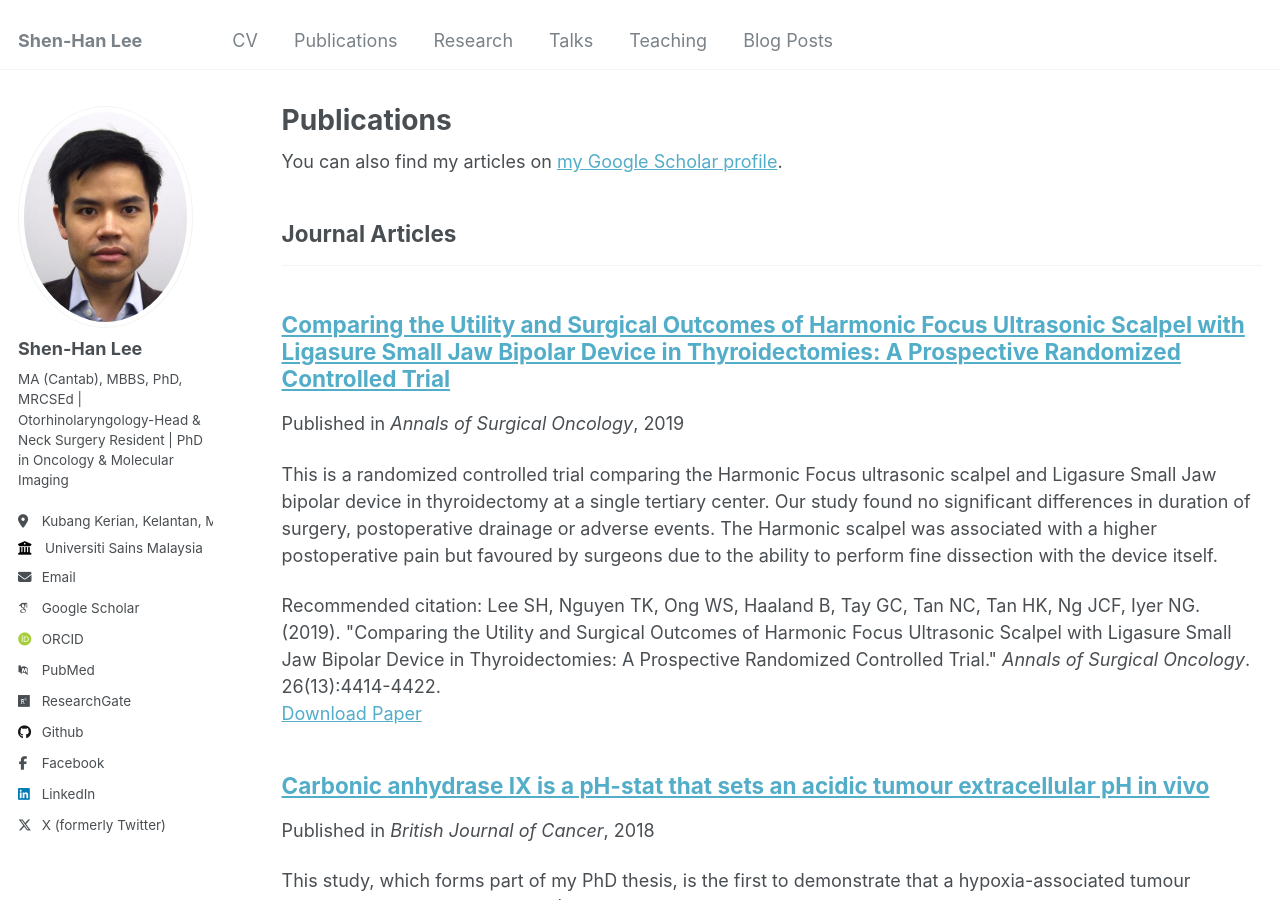
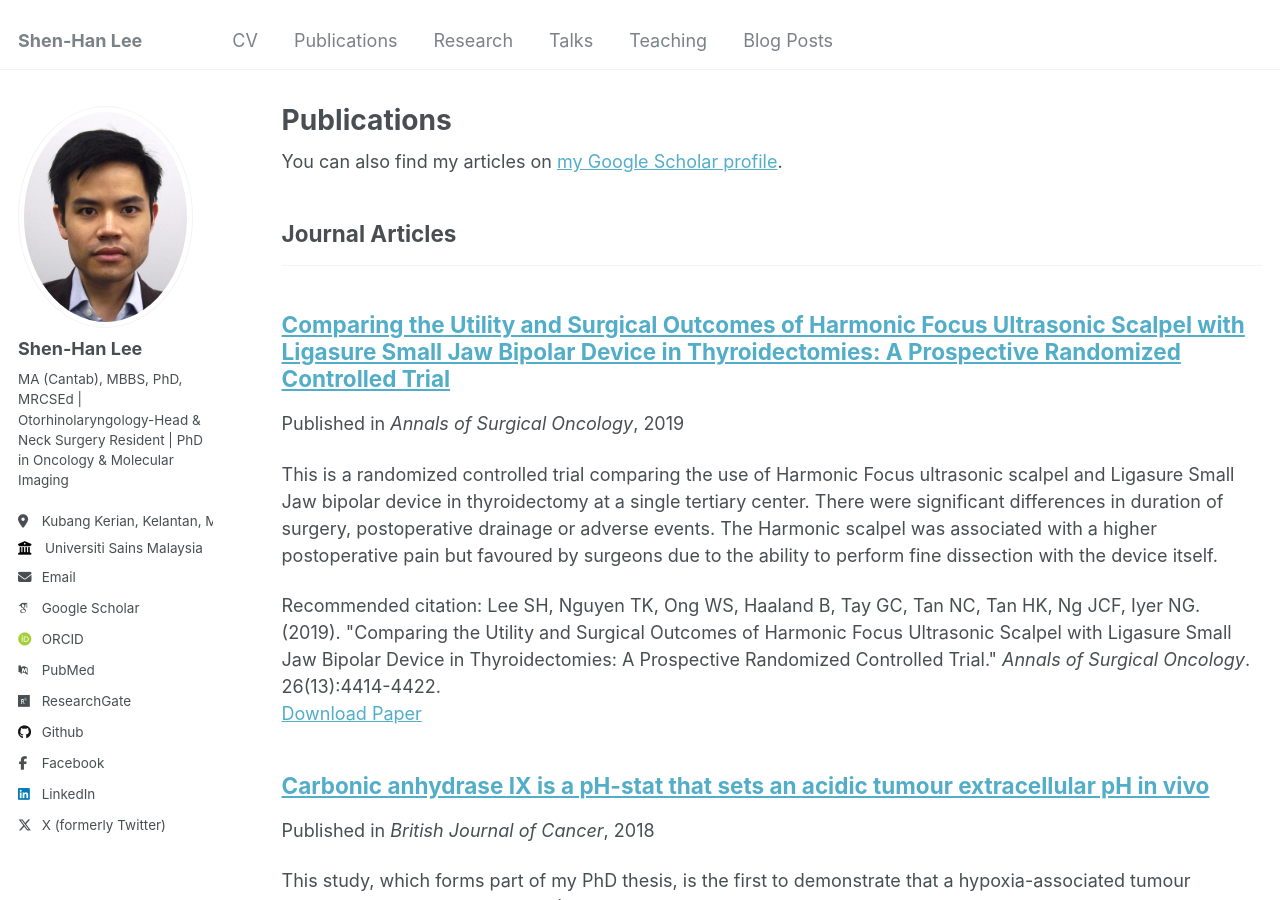
Before and after one commit to shenhanlee/shenhanlee.github.io, a Jekyll site: the page built from _pages/publications.html, in a window 1280 px wide and 900 px high. Built offline with Jekyll 4.4.1, drawn with Linux system fonts in a browser that asks for light colours; some web fonts are replaced.

Commit message:
Merge remote-tracking branch 'origin/master'

```diff
--- a/_publications/2019-11-09-harmonic-vs-ligasure-thyroidectomy-rct.md
+++ b/_publications/2019-11-09-harmonic-vs-ligasure-thyroidectomy-rct.md
@@ -3,7 +3,7 @@ title: "Comparing the Utility and Surgical Outcomes of Harmonic Focus Ultrasonic
 collection: publications
 category: manuscripts
 permalink: /publication/2019-11-09-harmonic-vs-ligasure-thyroidectomy-rct
-excerpt: 'This is a randomized controlled trial comparing the Harmonic Focus ultrasonic scalpel and Ligasure Small Jaw bipolar device in thyroidectomy at a single tertiary center. Our study found no significant differences in duration of surgery, postoperative drainage or adverse events. The Harmonic scalpel was associated with a higher postoperative pain but favoured by surgeons due to the ability to perform fine dissection with the device itself.'
+excerpt: 'This is a randomized controlled trial comparing the use of Harmonic Focus ultrasonic scalpel and Ligasure Small Jaw bipolar device in thyroidectomy at a single tertiary center. There were significant differences in duration of surgery, postoperative drainage or adverse events. The Harmonic scalpel was associated with a higher postoperative pain but favoured by surgeons due to the ability to perform fine dissection with the device itself.'
 date: 2019-11-09
 venue: 'Annals of Surgical Oncology'
 paperurl: 'https://shenhanlee.github.io/files/Lee SH, Nguyen TK, Iyer NG_Annals of Surgical Oncology_2019.pdf'
```
